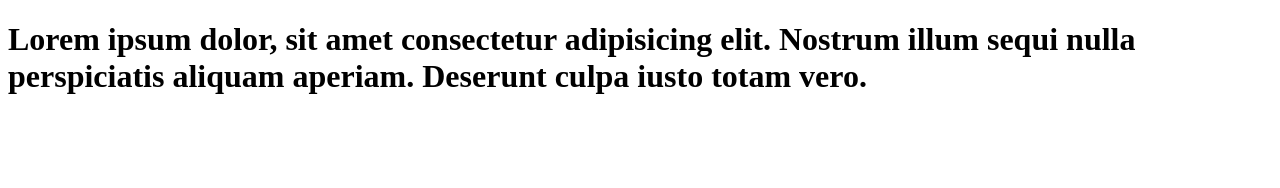
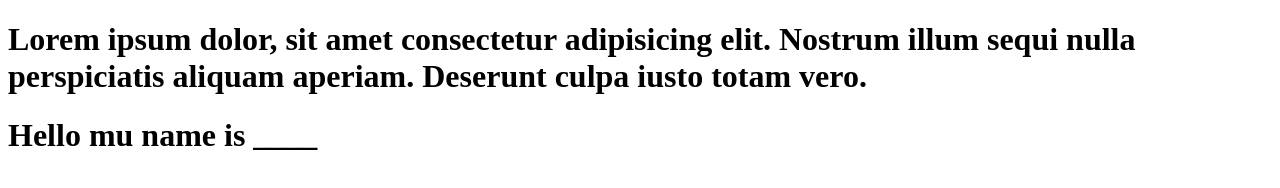
Before and after one commit to parassachdeva0111/learn-git, a plain HTML site: page index.html in a window 1280 px wide. Drawn offline with Linux system fonts and the light colour scheme.

Commit message:
Update index file

```diff
--- a/index.html
+++ b/index.html
@@ -10,5 +10,6 @@
       Lorem ipsum dolor, sit amet consectetur adipisicing elit. Nostrum illum
       sequi nulla perspiciatis aliquam aperiam. Deserunt culpa iusto totam vero.
     </h1>
+    <h1>Hello mu name is ____</h1>
   </body>
 </html>
```
